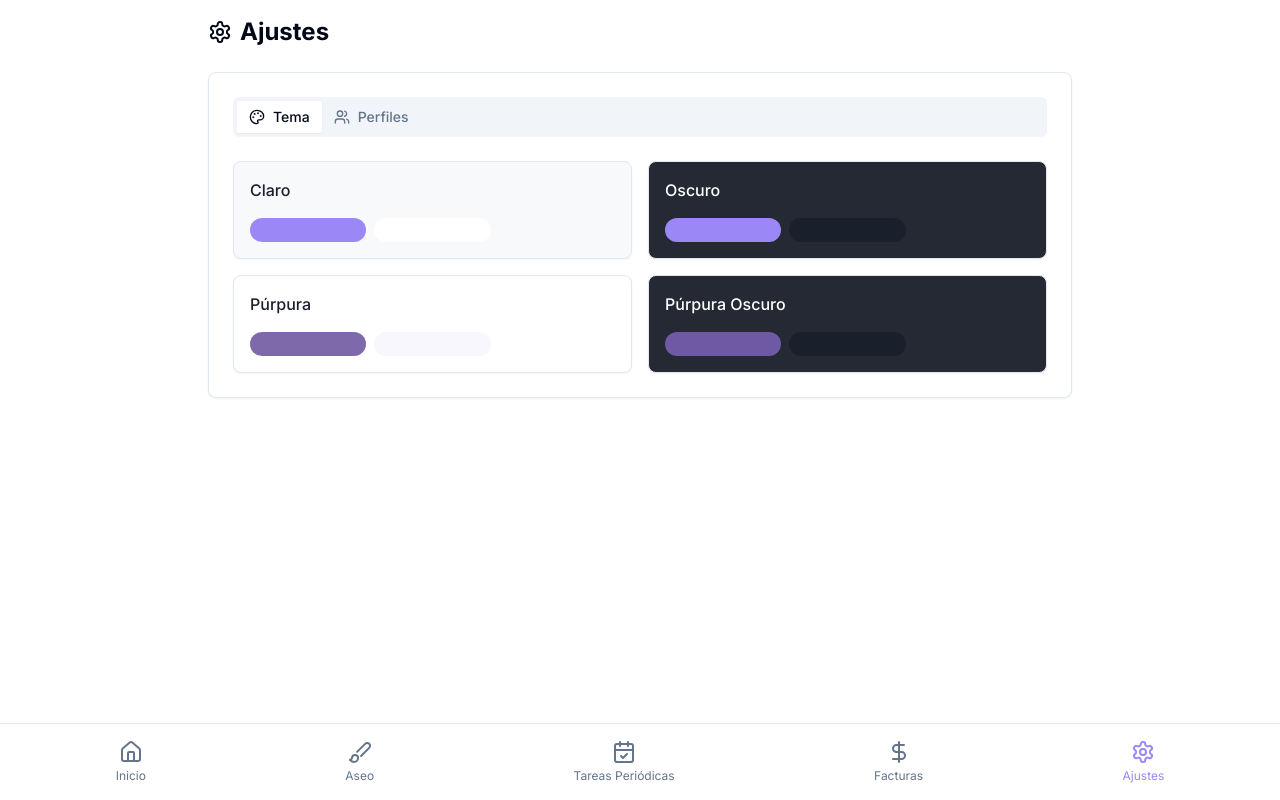
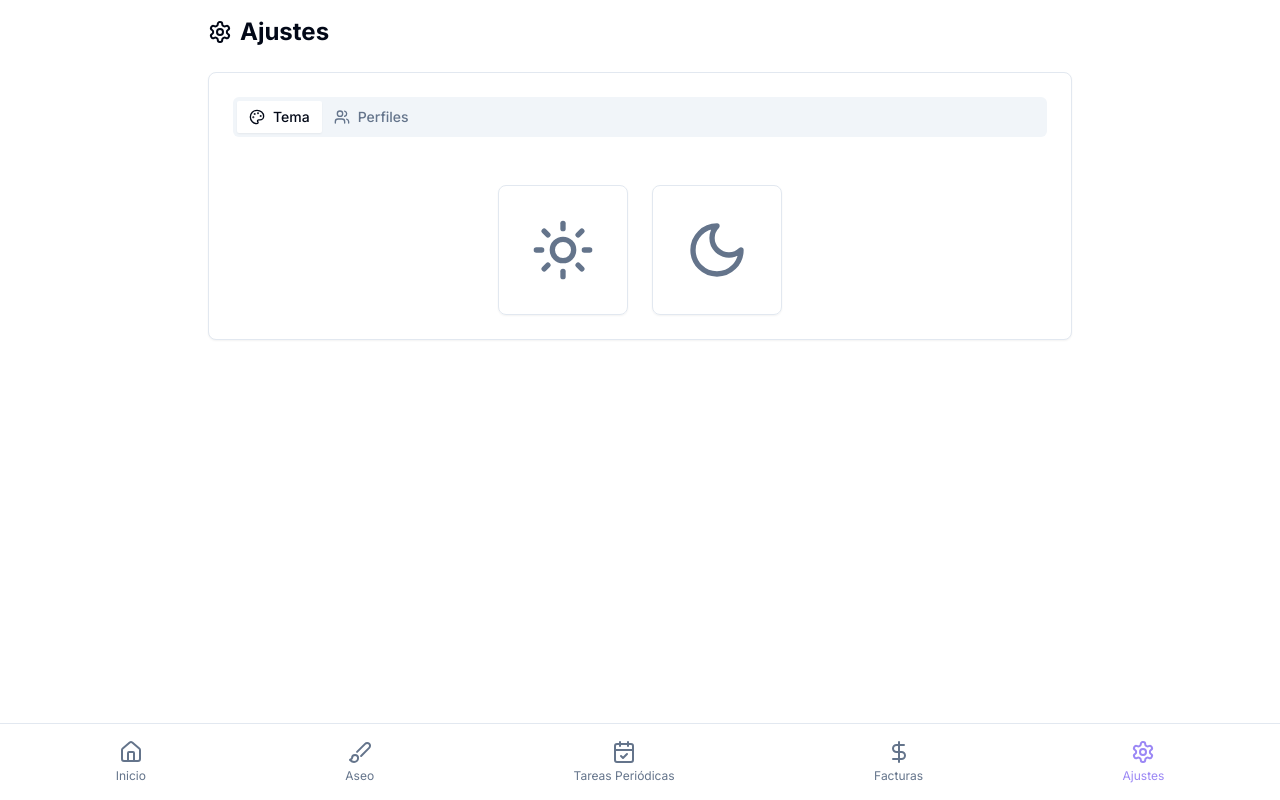
Before and after one commit to marlon19991/househarmony-manager, a React (Vite) app: page /settings in a window 1280 px wide. Built offline with nearby package versions, Linux system fonts and the light colour scheme.

Commit message:
Remove Theme Options and Update Icons
Limit the theme selection to only "light" and "dark" modes. Update the theme toggle icons to feature a large, modern, and minimalist sun for light mode and a moon for dark mode.
[skip gpt_engineer]

```diff
--- a/src/components/Settings/ThemeSelector.tsx
+++ b/src/components/Settings/ThemeSelector.tsx
@@ -1,105 +1,49 @@
-import { Check } from "lucide-react";
+import { Moon, Sun } from "lucide-react";
 import { useTheme } from "next-themes";
 import { Card } from "@/components/ui/card";
-
-const themes = [
-  {
-    name: "light",
-    label: "Claro",
-    colors: {
-      primary: "#9b87f5",
-      background: "#ffffff",
-      card: "#f8f9fa",
-      text: "#1a1f2c"
-    }
-  },
-  {
-    name: "dark",
-    label: "Oscuro",
-    colors: {
-      primary: "#9b87f5",
-      background: "#1a1f2c",
-      card: "#242933",
-      text: "#ffffff"
-    }
-  },
-  {
-    name: "purple",
-    label: "Púrpura",
-    colors: {
-      primary: "#7e69ab",
-      background: "#f8f7fd",
-      card: "#ffffff",
-      text: "#1a1f2c"
-    }
-  },
-  {
-    name: "dark-purple",
-    label: "Púrpura Oscuro",
-    colors: {
-      primary: "#6e59a5",
-      background: "#1a1f2c",
-      card: "#242933",
-      text: "#ffffff"
-    }
-  }
-];
 
 export const ThemeSelector = () => {
   const { theme, setTheme } = useTheme();
 
   return (
-    <div className="space-y-6">
-      <div className="grid grid-cols-1 md:grid-cols-2 gap-4">
-        {themes.map((t) => (
+    <div className="flex justify-center gap-6">
       <button
-            key={t.name}
-            onClick={() => setTheme(t.name)}
-            className="w-full text-left"
+        onClick={() => setTheme("light")}
+        className="group"
       >
         <Card
-              className={`relative p-4 transition-all duration-300 hover:scale-[1.02] ${
-                theme === t.name
-                  ? "ring-2 ring-primary ring-offset-2"
-                  : "hover:ring-1 hover:ring-primary/50"
+          className={`relative p-8 transition-all duration-300 hover:scale-105 ${
+            theme === "light"
+              ? "ring-2 ring-primary ring-offset-2 bg-background"
+              : "hover:ring-1 hover:ring-primary/50 bg-background/50"
           }`}
-              style={{ background: t.colors.card }}
         >
-              <div className="space-y-4">
-                <div className="flex items-center justify-between">
-                  <span
-                    className="font-medium"
-                    style={{ color: t.colors.text }}
-                  >
-                    {t.label}
-                  </span>
-                  {theme === t.name && (
-                    <Check
-                      className="w-4 h-4"
-                      style={{ color: t.colors.primary }}
+          <Sun
+            className={`w-16 h-16 transition-colors duration-300 ${
+              theme === "light" ? "text-primary" : "text-muted-foreground"
+            }`}
           />
-                  )}
-                </div>
-
-                <div className="grid grid-cols-3 gap-2">
-                  <div
-                    className="w-full h-6 rounded-full"
-                    style={{ background: t.colors.primary }}
-                  />
-                  <div
-                    className="w-full h-6 rounded-full"
-                    style={{ background: t.colors.background }}
-                  />
-                  <div
-                    className="w-full h-6 rounded-full"
-                    style={{ background: t.colors.card }}
-                  />
-                </div>
-              </div>
         </Card>
       </button>
-        ))}
-      </div>
+
+      <button
+        onClick={() => setTheme("dark")}
+        className="group"
+      >
+        <Card
+          className={`relative p-8 transition-all duration-300 hover:scale-105 ${
+            theme === "dark"
+              ? "ring-2 ring-primary ring-offset-2 bg-background"
+              : "hover:ring-1 hover:ring-primary/50 bg-background/50"
+          }`}
+        >
+          <Moon
+            className={`w-16 h-16 transition-colors duration-300 ${
+              theme === "dark" ? "text-primary" : "text-muted-foreground"
+            }`}
+          />
+        </Card>
+      </button>
     </div>
   );
 };
--- a/src/pages/Settings.tsx
+++ b/src/pages/Settings.tsx
@@ -25,7 +25,7 @@ const Settings = () => {
             </TabsTrigger>
           </TabsList>
 
-          <TabsContent value="theme" className="mt-0">
+          <TabsContent value="theme" className="mt-6">
             <ThemeSelector />
           </TabsContent>
 
```
Lines whose indentation alone changed are shown as unchanged.
